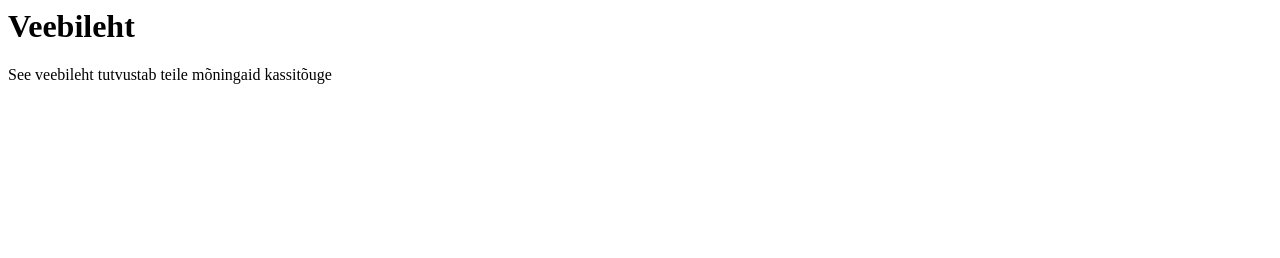
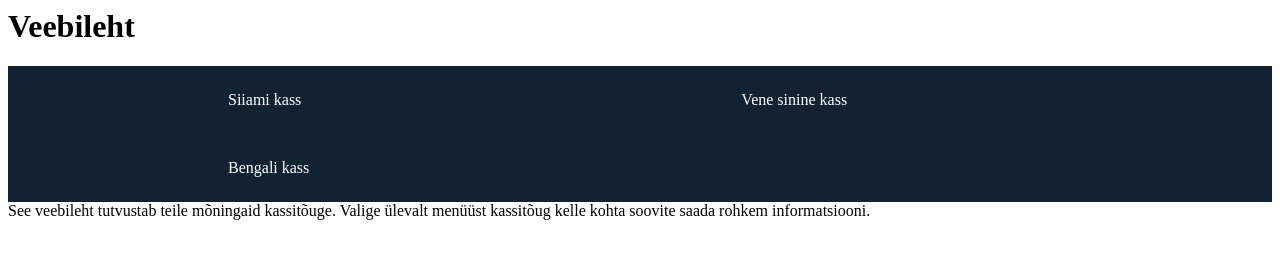
Before and after one commit to liivaandreas/Veebileht, a plain HTML site: page index.html in a window 1280 px wide. Drawn offline with Linux system fonts and the light colour scheme.

Commit message:
menüüriba, alamlehtede tagid, css faili lisamine

```diff
--- /dev/null
+++ b/cssfail.css
@@ -0,0 +1,23 @@
+ul {
+  list-style-type: none;
+  margin: 0;
+  padding: 0;
+  overflow: hidden;
+  background-color: #123;
+}
+li {
+float: left;
+  display: inline;
+}
+
+li a {
+  display: block;
+  color: white;
+  text-align: center;
+  padding: 25px 220px;
+  text-decoration: none;
+}
+
+li a:hover {
+  background-color: #321;
+}
--- a/index.html
+++ b/index.html
@@ -1,9 +1,15 @@
 <html>
-	<title>
-	Veebileht kassidest
-	</title>
+	<head>
+	<title>Veebileht kassidest</title>
+	<link rel="stylesheet" href="cssfail.css">
+	</head>
 	<body>
 	<h1>Veebileht</h1>
-	<p1>See veebileht tutvustab teile mõningaid kassitõuge</p1>
+		<ul>
+		<li><a href="a1siiami.html">Siiami kass</a></li>
+		<li><a href="a2vene_sinine.html">Vene sinine kass</a></li>
+		<li><a href="a3bengali.html">Bengali kass</a></li>
+	</ul>
+	<p1>See veebileht tutvustab teile mõningaid kassitõuge. Valige ülevalt menüüst kassitõug kelle kohta soovite saada rohkem informatsiooni.</p1>
 	</body>
 </html>
```
Also changed, not shown: a1siiami.html (+9 -0 lines), a2vene_sinine.html (+9 -0 lines), a3bengali.html (+9 -0 lines).
